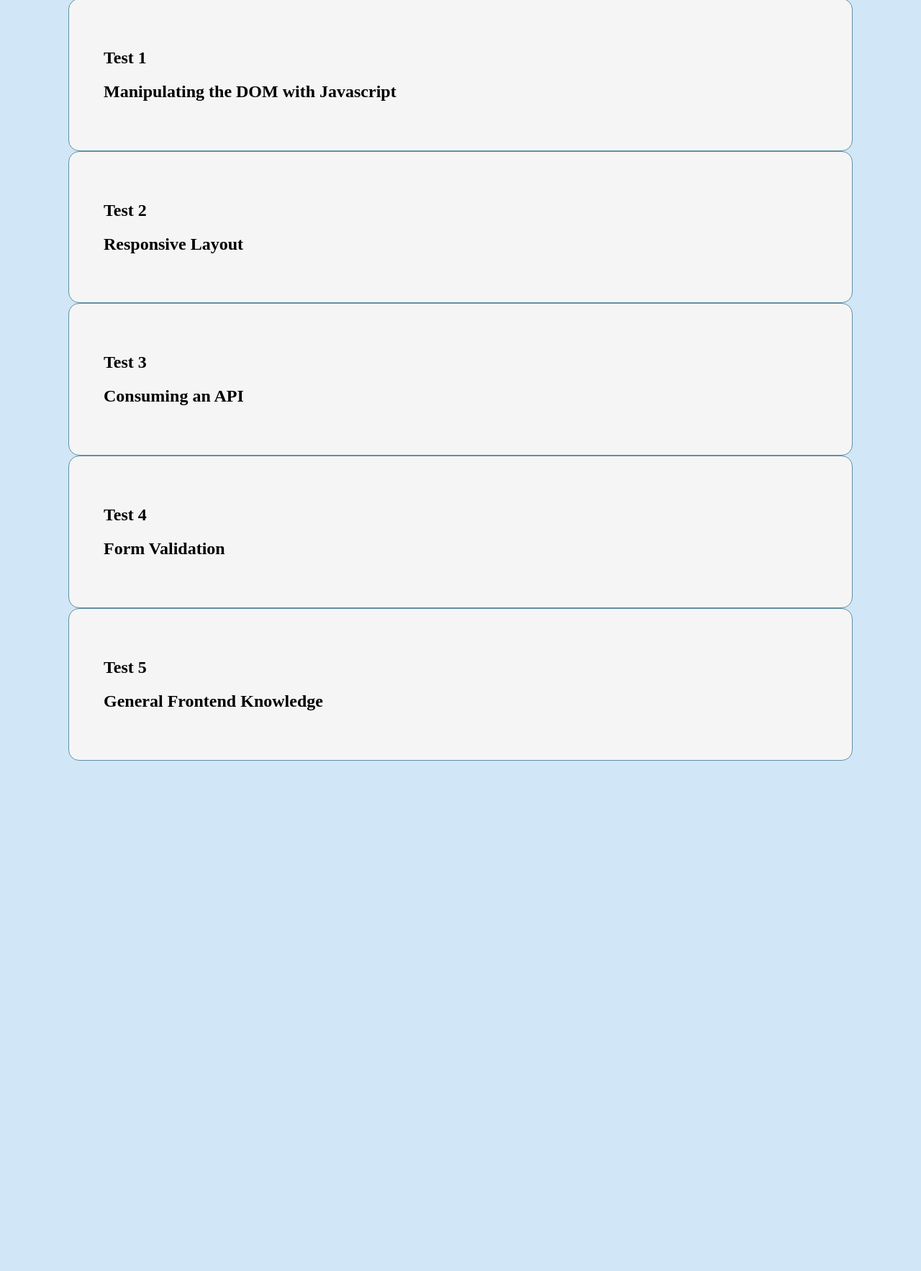
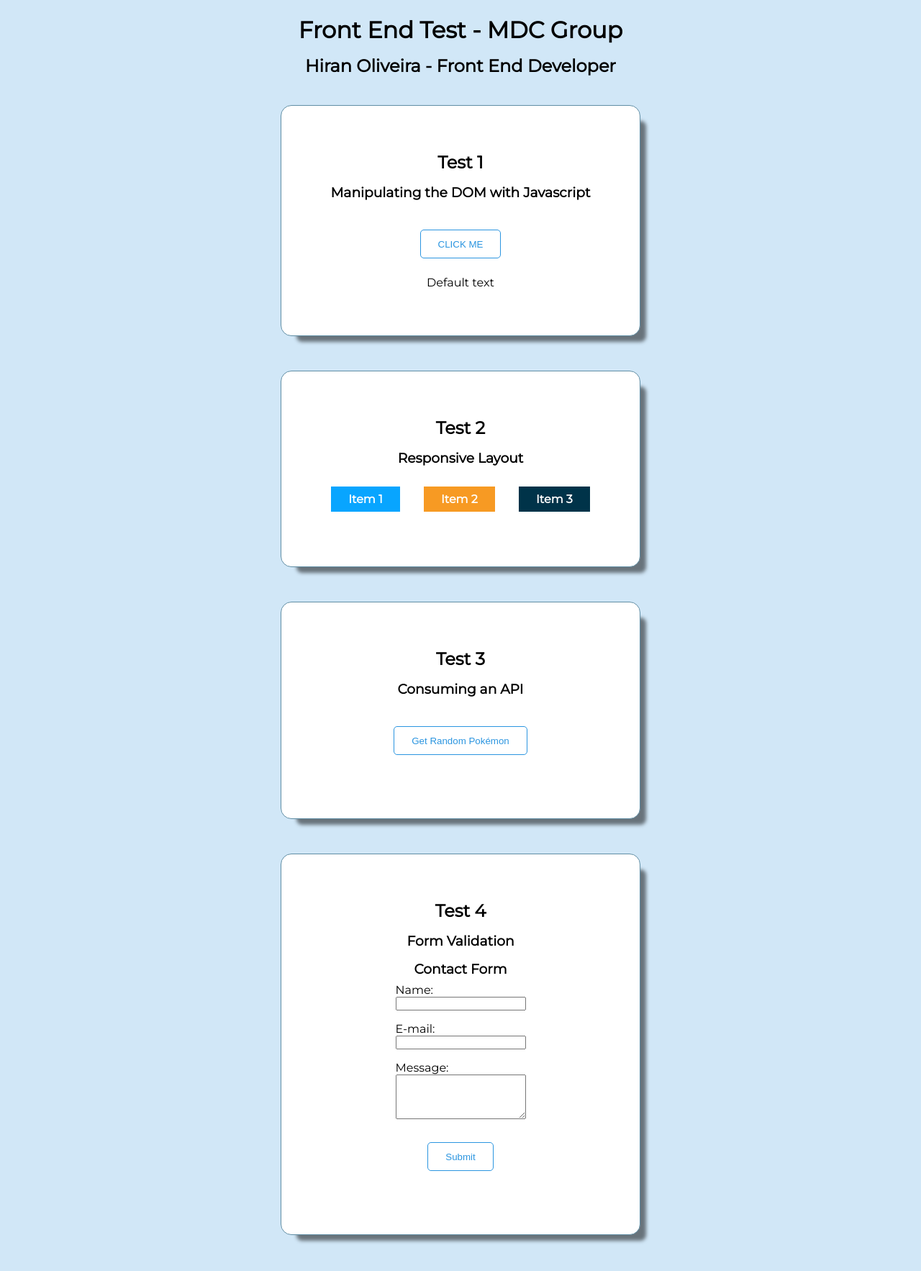
Before and after one commit to hiranoliveira/TestFrontEndMid, a plain HTML site: page index.html in a window 1280 px wide. Shown: the part 10-1776 px from the top of the page at 72% size. Before the commit the page ends 1075 px from the top, so only its background shows below. Drawn offline with nearby package versions, Linux system fonts and the light colour scheme.

Commit message:
Add: modules and styles

```diff
--- a/assets/main.js
+++ b/assets/main.js
@@ -0,0 +1,97 @@
+// test #1 "Manipulating the DOM with JavaScript"
+
+const changeText = () => {
+	let text = document.getElementById("textSec1");
+	text.innerHTML = "Text changed!";
+};
+
+// test #3 "Consuming an API"
+
+function fetchRandomPokemon() {
+	const pokemonId = Math.floor(Math.random() * 898) + 1; // number of 1st gen Pokémons
+	const apiUrl = `https://pokeapi.co/api/v2/pokemon/${pokemonId}/`;
+
+	return fetch(apiUrl)
+		.then((response) => {
+			if (!response.ok) {
+				throw new Error("Network response was not ok");
+			}
+			return response.json();
+		})
+		.catch((error) => {
+			console.error("Error fetching Pokémon data:", error);
+		});
+}
+
+function displayPokemonCard(pokemonData) {
+	const pokemonCard = document.getElementById("pokemonCard");
+	pokemonCard.innerHTML = `<div class="pokemon_card_inner">
+	<h2 class="poke_name">${pokemonData.name}</h2>
+	<img class="poke_img" src="${pokemonData.sprites.front_default}" alt="${pokemonData.name}">
+	<p>Type: ${pokemonData.types[0].type.name}</p>
+	<p>Height: ${pokemonData.height}</p>
+	<p>Weight: ${pokemonData.weight}</p>
+	</div>
+    `;
+}
+
+function getRandomPokemonCard() {
+	fetchRandomPokemon().then((pokemonData) => {
+		displayPokemonCard(pokemonData);
+	});
+}
+
+document
+	.getElementById("contactForm")
+	.addEventListener("submit", function (event) {
+		event.preventDefault();
+		const nameInput = document.getElementById("name");
+		const emailInput = document.getElementById("email");
+		const messageInput = document.getElementById("message");
+
+		// Validate if fields are not empty
+		if (!nameInput.value.trim()) {
+			displayError(nameInput, "Name is required");
+			return;
+		}
+
+		if (!emailInput.value.trim()) {
+			displayError(emailInput, "E-mail is required");
+			return;
+		}
+
+		if (!messageInput.value.trim()) {
+			displayError(messageInput, "Message is required");
+			return;
+		}
+
+		// Validate e-mail format using a regular expression
+		const emailPattern = /^[^\s@]+@[^\s@]+\.[^\s@]+$/;
+		if (!emailPattern.test(emailInput.value)) {
+			displayError(emailInput, "Please enter a valid e-mail address");
+			return;
+		}
+
+		// If everything is valid, you can proceed with form submission here
+		// For this example, we'll just show an alert
+		alert("Form submitted successfully!");
+	});
+
+function displayError(inputElement, errorMessage) {
+	// Clear previous errors, if any
+	const errorDiv = inputElement.parentElement.querySelector(".error");
+	if (errorDiv) {
+		errorDiv.remove();
+	}
+
+	const errorDivNew = document.createElement("div");
+	errorDivNew.className = "error";
+	errorDivNew.textContent = errorMessage;
+
+	const parentElement = inputElement.parentElement;
+	parentElement.appendChild(errorDivNew);
+
+	inputElement.addEventListener("input", function () {
+		errorDivNew.remove();
+	});
+}
--- a/assets/style.css
+++ b/assets/style.css
@@ -1,5 +1,15 @@
+@import url("https://fonts.googleapis.com/css2?family=Montserrat&display=swap");
+
+* {
+	margin: 0;
+	padding: 0;
+	box-sizing: border-box;
+}
+
 body {
 	background-color: #d1e7f7;
+	padding: 2rem;
+	font-family: "Montserrat", sans-serif;
 }
 
 body main {
@@ -8,13 +18,111 @@ body main {
 	flex-direction: column;
 	justify-content: center;
 	align-items: center;
-	max-width: 992px;
+	max-width: 500px;
 }
 
-main section {
+body main h2 {
+	margin: 16px 0;
+}
+
+body main section {
+	margin: 24px auto;
+	max-width: 100%;
 	width: 100%;
 	border: 1px solid #608ea5;
 	border-radius: 15px;
-	background-color: whitesmoke;
+	background-color: #ffffff;
 	padding: 48px;
+	-webkit-box-shadow: 15px 15px 5px -7px rgba(0, 0, 0, 0.5);
+	-moz-box-shadow: 15px 15px 5px -7px rgba(0, 0, 0, 0.5);
+	box-shadow: 15px 15px 5px -7px rgba(0, 0, 0, 0.5);
 }
+
+body main section .title,
+body main section .subtitle {
+	text-align: center;
+}
+body main section .container {
+	margin: 16px auto;
+	display: flex;
+	flex-direction: column;
+	justify-content: center;
+	align-items: center;
+}
+
+body main section .container .btn {
+	width: fit-content;
+	height: 40px;
+	margin: 24px auto;
+	padding: 0 24px;
+	background: transparent;
+	border: 1px solid #2b95e0;
+	border-radius: 5px;
+	color: #2b95e0;
+	transition: 0.3s;
+	cursor: pointer;
+}
+body main section .container .btn:hover {
+	border: 1px solid #10588b;
+	color: #10588b;
+}
+body main .section_2 .container {
+	flex-direction: row;
+	justify-content: space-evenly;
+	align-items: center;
+}
+
+body main .section_2 .container .item {
+	margin: 12px;
+	padding: 8px 24px;
+	color: #ffffff;
+	font-weight: 700;
+}
+body main .section_2 .container .item_1 {
+	background-color: #08a5ff;
+}
+body main .section_2 .container .item_2 {
+	background-color: #f79a23;
+}
+body main .section_2 .container .item_3 {
+	background-color: #003349;
+}
+
+body main .section_3 .container .pokemon_card_inner {
+	width: 220px;
+	border: 1px solid #2b95e0;
+	border-radius: 5px;
+	background-color: rgb(250, 252, 242);
+	padding: 32px;
+	display: flex;
+	flex-direction: column;
+	justify-content: center;
+	align-items: center;
+}
+body main .section_3 .container .pokemon_card_inner p {
+	margin: 4px auto;
+}
+
+body main .section_3 .container .pokemon_card .poke_name,
+body main .section_3 .container .pokemon_card p {
+	text-transform: capitalize;
+}
+
+body main .section_4 .container .contact_form {
+	display: flex;
+	flex-direction: column;
+	justify-content: center;
+	align-items: center;
+}
+body main .section_4 .container .contact_form .fields {
+	display: flex;
+	flex-direction: column;
+	margin: 8px auto;
+	width: 100%;
+}
+
+@media (max-width: 992px) {
+	body main .section_2 .container {
+		flex-direction: column;
+	}
+}
--- a/index.html
+++ b/index.html
@@ -3,32 +3,73 @@
 	<head>
 		<meta charset="UTF-8" />
 		<meta name="viewport" content="width=device-width, initial-scale=1.0" />
-		<link rel="stylesheet" href="/assets/style.css" />
+		<link rel="stylesheet" href="./assets/style.css" />
 		<title>Test Front End Mid</title>
 	</head>
 	<body>
 		<main>
+			<h1>Front End Test - MDC Group</h1>
+			<h2>Hiran Oliveira - Front End Developer</h2>
 			<section class="section_1">
-				<h1 class="title">Test 1</h1>
-				<h2 class="subtitle">Manipulating the DOM with Javascript</h2>
+				<h2 class="title">Test 1</h1>
+				<h3 class="subtitle">Manipulating the DOM with Javascript</h2>
+				<div class="container">
+					<button class="btn" onclick="changeText()">CLICK ME</button>
+					<p class="text" id="textSec1">Default text</p>
+				</div>
 			</section>
 			<section class="section_2">
-				<h1 class="title">Test 2</h1>
-				<h2 class="subtitle">Responsive Layout</h2>
+				<h2 class="title">Test 2</h1>
+				<h3 class="subtitle">Responsive Layout</h2>
+				<div class="container">
+					<div class="item item_1">Item 1</div>
+					<div class="item item_2">Item 2</div>
+					<div class="item item_3">Item 3</div>
+				</div>
 			</section>
 			<section class="section_3">
-				<h1 class="title">Test 3</h1>
-				<h2 class="subtitle">Consuming an API</h2>
+				<h2 class="title">Test 3</h1>
+				<h3 class="subtitle">Consuming an API</h2>
+				<div class="container">
+					<div id="pokemonCard" class="pokemon_card">
+						<!-- Aqui o card do Pokémon será inserido dinamicamente -->
+					</div>
+					<button class="btn" onclick="getRandomPokemonCard()">
+						Get Random Pokémon
+					</button>
+				</div>
 			</section>
 			<section class="section_4">
-				<h1 class="title">Test 4</h1>
-				<h2 class="subtitle">Form Validation</h2>
-			</section>
-			<section class="section_5">
-				<h1 class="title">Test 5</h1>
-				<h2 class="subtitle">General Frontend Knowledge</h2>
+				<h2 class="title">Test 4</h1>
+				<h3 class="subtitle">Form Validation</h2>
+				<div class="container">
+					<h3 class="form_title">Contact Form</h2>
+					<form id="contactForm" class="contact_form">
+						<div class="fields">
+							<label for="name">Name:</label>
+							<input type="text" id="name" name="name" />
+						</div>
+
+						<div class="fields">
+							<label for="email">E-mail:</label>
+							<input type="email" id="email" name="email" />
+						</div>
+
+						<div class="fields">
+							<label for="message">Message:</label>
+							<textarea
+							id="message"
+							name="message"
+							rows="4"
+							></textarea>
+						</div>
+
+						<button class="btn" type="submit">Submit</button>
+					</form>
+				</div>
 			</section>
 		</main>
-		<script src="/assets/main.js"></script>
+		<script src="https://unpkg.com/axios/dist/axios.min.js"></script>
+		<script src="./assets/main.js"></script>
 	</body>
 </html>
```
